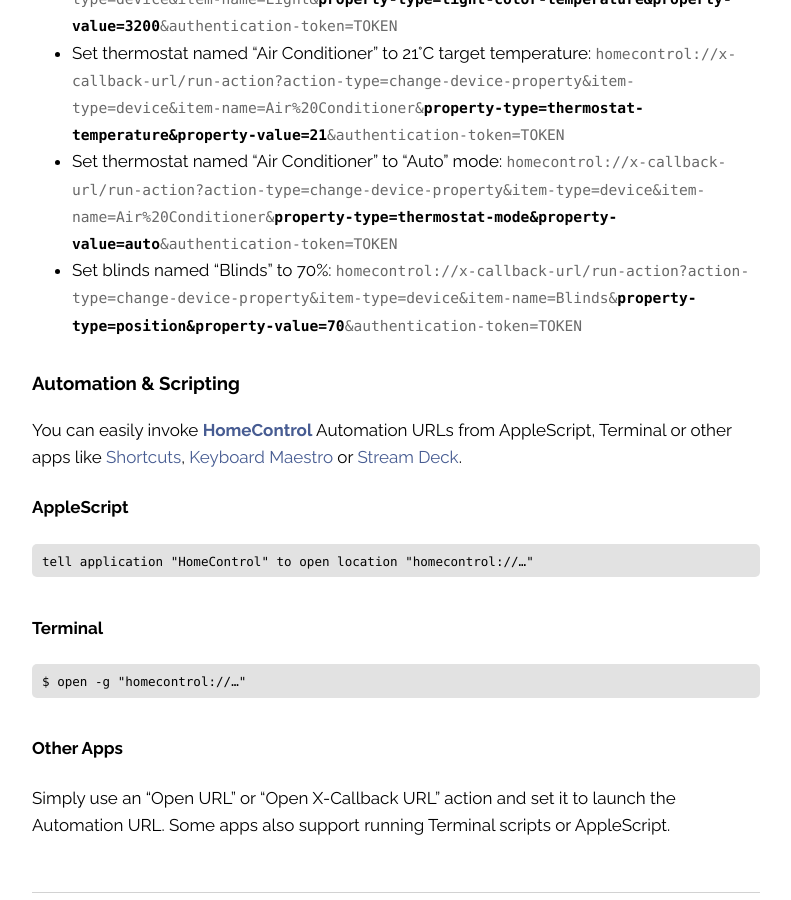
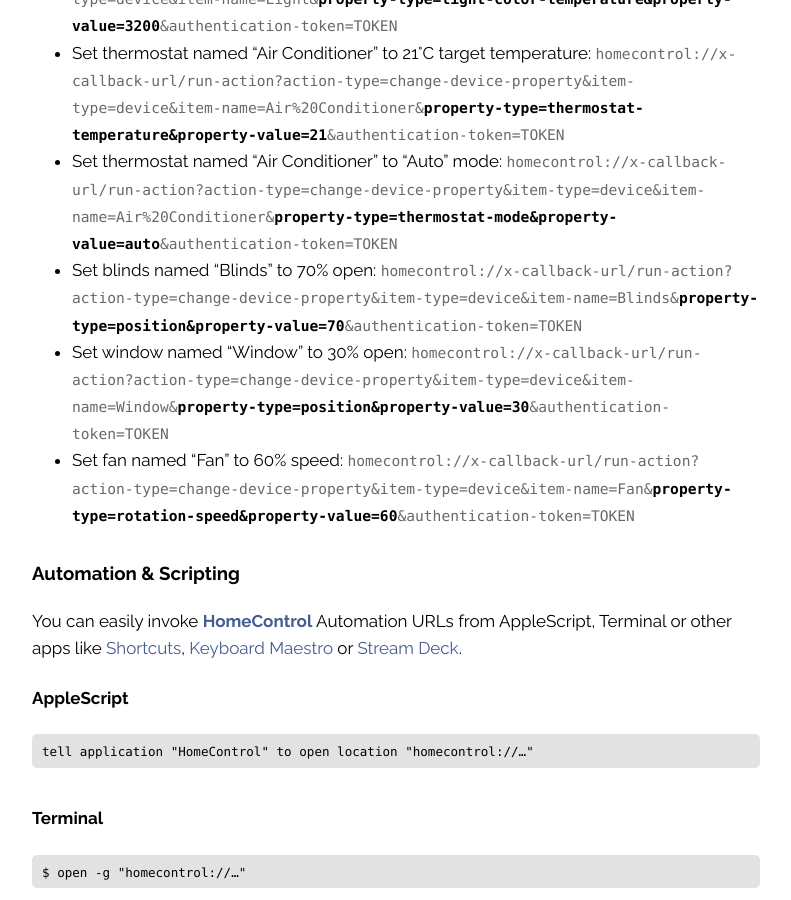
Before and after one commit to pvieito/Blog, a Jekyll site: the page built from _posts/2022-01-14-automate-homekit-with-homecontrol.md, in a window 1280 px wide and 900 px high, scrolled down 2903 px. Shown: the whole window, without its empty margins (244-1035 px from the left). Built offline with Jekyll 4.4.1, drawn with Linux system fonts in a browser that asks for light colours.

Commit message:
[Blog] Added window position and fan speed examples

```diff
--- a/_posts/2022-01-14-automate-homekit-with-homecontrol.md
+++ b/_posts/2022-01-14-automate-homekit-with-homecontrol.md
@@ -47,7 +47,9 @@
 - Set lightbulb named "Light" to warm color temperature (3200K): <span style="color:var(--soft-gray-color);">`homecontrol//x-callback-url/run-action?action-type=change-device-property&item-type=device&item-name=Light&`**<span style="color:var(--default-text-color);">`property-type=light-color-temperature&property-value=3200`</span>**`&authentication-token=TOKEN`</span>
 - Set thermostat named "Air Conditioner" to 21°C target temperature: <span style="color:var(--soft-gray-color);">`homecontrol://x-callback-url/run-action?action-type=change-device-property&item-type=device&item-name=Air%20Conditioner&`**<span style="color:var(--default-text-color);">`property-type=thermostat-temperature&property-value=21`</span>**`&authentication-token=TOKEN`</span>
 - Set thermostat named "Air Conditioner" to "Auto" mode: <span style="color:var(--soft-gray-color);">`homecontrol://x-callback-url/run-action?action-type=change-device-property&item-type=device&item-name=Air%20Conditioner&`**<span style="color:var(--default-text-color);">`property-type=thermostat-mode&property-value=auto`</span>**`&authentication-token=TOKEN`</span>
-- Set blinds named "Blinds" to 70%: <span style="color:var(--soft-gray-color);">`homecontrol://x-callback-url/run-action?action-type=change-device-property&item-type=device&item-name=Blinds&`**<span style="color:var(--default-text-color);">`property-type=position&property-value=70`</span>**`&authentication-token=TOKEN`</span>
+- Set blinds named "Blinds" to 70% open: <span style="color:var(--soft-gray-color);">`homecontrol://x-callback-url/run-action?action-type=change-device-property&item-type=device&item-name=Blinds&`**<span style="color:var(--default-text-color);">`property-type=position&property-value=70`</span>**`&authentication-token=TOKEN`</span>
+- Set window named "Window" to 30% open: <span style="color:var(--soft-gray-color);">`homecontrol://x-callback-url/run-action?action-type=change-device-property&item-type=device&item-name=Window&`**<span style="color:var(--default-text-color);">`property-type=position&property-value=30`</span>**`&authentication-token=TOKEN`</span>
+- Set fan named "Fan" to 60% speed: <span style="color:var(--soft-gray-color);">`homecontrol://x-callback-url/run-action?action-type=change-device-property&item-type=device&item-name=Fan&`**<span style="color:var(--default-text-color);">`property-type=rotation-speed&property-value=60`</span>**`&authentication-token=TOKEN`</span>
 
 ### Automation & Scripting
 
```
